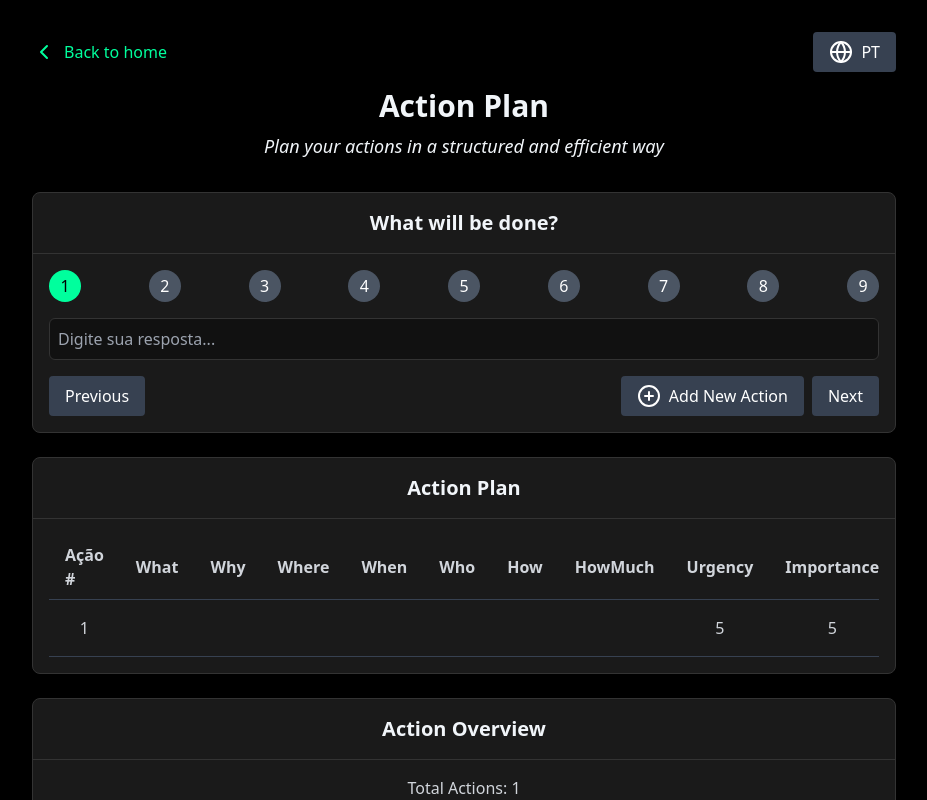
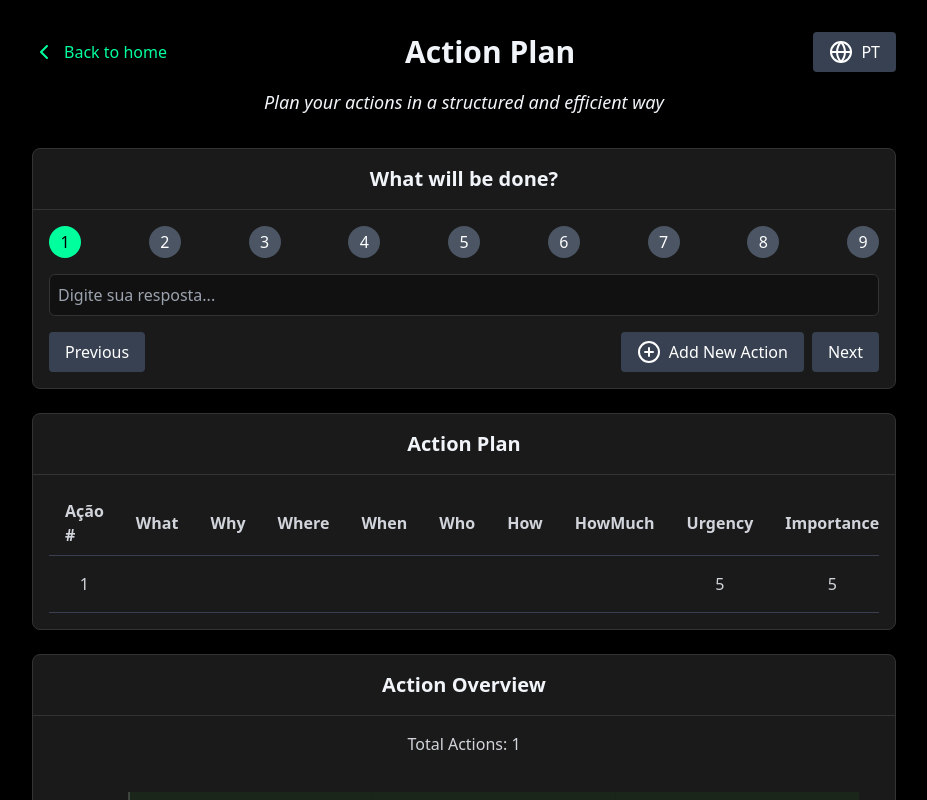
Before and after one commit to beloureiro/NS3, a React (Create React App) app: page /NS3/5w2h in a window 1280 px wide. Shown: the top 800 px of the page, without its empty margins (176-1103 px from the left). Built offline with nearby package versions, Linux system fonts and the light colour scheme.

Commit message:
homepage no json

```diff
--- a/package.json
+++ b/package.json
@@ -2,7 +2,7 @@
   "name": "my-app",
   "version": "0.1.0",
   "private": true,
-  "homepage": "https://beloureiro.github.io/NS3",
+  "homepage": "https://inmotion.today",
   "dependencies": {
     "@radix-ui/react-alert-dialog": "^1.1.1",
     "@radix-ui/react-dialog": "^1.1.1",
--- a/src/tools/ActionPlan/ActionPlan.js
+++ b/src/tools/ActionPlan/ActionPlan.js
@@ -304,12 +304,11 @@ const ActionPlanApp = () => {
           <Link to="/" className="text-[#00ff9d] hover:underline flex items-center">
             <ChevronLeft className="mr-2 text-[#00ff9d]" /> {t.backToHome}
           </Link>
+          <h1 className="text-3xl font-bold text-[#f1f5f9] text-center flex-grow">{t.title}</h1>
           <Button onClick={toggleLanguage}>
             <Globe className="mr-2" /> {language === 'en' ? 'PT' : 'EN'}
           </Button>
         </div>
-
-        <h1 className="text-3xl font-bold mb-2 text-[#f1f5f9] text-center">{t.title}</h1>
         <p className="text-lg text-[#f1f5f9] italic text-center mb-8">{t.subtitle}</p>
 
         <Card className="mb-6">
```
